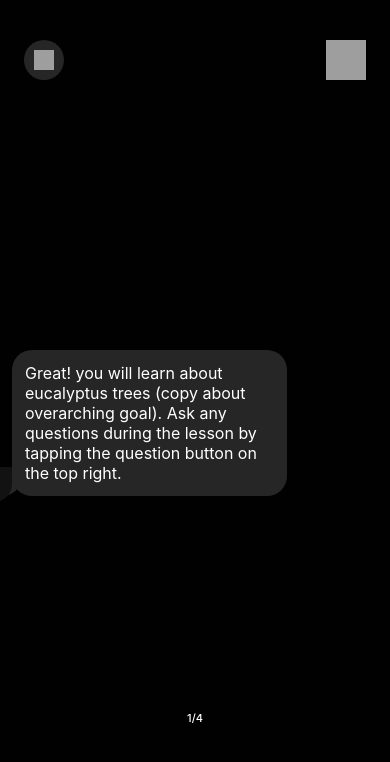
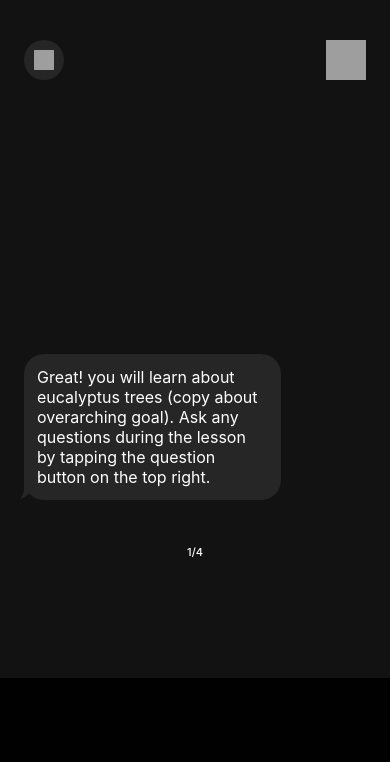
Before and after one commit to jritch/outdoor-learning, a React Native app: screen /LessonContentScreen in a window 390 px wide. Shown: the top 762 px of the page. Built offline with nearby package versions, Linux system fonts and the light colour scheme; grey boxes are pictures that could not be loaded; what react-native-pytorch-core would draw is missing.

Commit message:
Add chat scroll view container

```diff
--- /dev/null
+++ b/components/ChatScrollViewContainer.tsx
@@ -0,0 +1,55 @@
+import * as React from 'react';
+import {useRef, useState} from 'react';
+import {
+  KeyboardAvoidingView,
+  Platform,
+  ScrollView,
+  View,
+  StyleSheet,
+  Text,
+} from 'react-native';
+import TextVoiceInput from '../components/TextVoiceInput';
+import ChatBubble from '../components/ChatBubble';
+import findAnswer from '../components/questionAnswerModelInference';
+import LessonOptionsBar from '../components/LessonOptionsBar';
+import {RootStackParamList} from '../types';
+import {NativeStackScreenProps} from '@react-navigation/native-stack';
+import {ChatBubbleObject} from '../types';
+
+type Props = {
+  chatElements: Array<JSX.Element>;
+};
+
+export default function ChatScrollViewContainer({
+  chatElements,
+}: Props): JSX.Element {
+  const scrollViewRef = useRef<ScrollView>(null);
+  return (
+    <ScrollView
+      style={styles.scrollView}
+      ref={scrollViewRef}
+      onContentSizeChange={() =>
+        scrollViewRef?.current?.scrollToEnd({animated: true})
+      }
+    >
+      <View style={styles.scrollContents}>
+        {chatElements.map((element, index) => (
+          <View style={styles.bubbleWrapperBottomMargin} key={index}>
+            {element}
+          </View>
+        ))}
+      </View>
+    </ScrollView>
+  );
+}
+
+const styles = StyleSheet.create({
+  scrollView: {},
+  scrollContents: {
+    marginTop: 16,
+    marginHorizontal: 24,
+  },
+  bubbleWrapperBottomMargin: {
+    marginBottom: 16,
+  },
+});
--- a/components/LessonPrimaryLayout.tsx
+++ b/components/LessonPrimaryLayout.tsx
@@ -96,8 +96,9 @@ const styles = StyleSheet.create({
   mainContainer: {
     display: 'flex',
     flexDirection: 'column',
-    minHeight: '100%',
+    maxHeight: '100%',
     position: 'relative',
+    backgroundColor: '#121212',
   },
   optionBarWrapper: {
     position: 'absolute',
@@ -105,17 +106,21 @@ const styles = StyleSheet.create({
     width: '100%',
   },
   body: {
-    display: 'flex',
+    // display: 'flex',
     flexGrow: 1,
-    margin: 12,
+    flexShrink: 1,
+    flexBasis: 'auto',
+    height: '100%',
   },
   imageSection: {
-    display: 'flex',
-    flexBasis: 'auto',
+    // display: 'flex',
+    // flexBasis: 'auto',
     flexGrow: 0,
+    flexShrink: 0,
   },
   navigationSection: {
     flexGrow: 0,
+    flexShrink: 0,
     marginBottom: 90,
     display: 'flex',
     flexDirection: 'row',
--- a/screens/lesson_elements/InformationalComponent.tsx
+++ b/screens/lesson_elements/InformationalComponent.tsx
@@ -5,6 +5,7 @@ import type {NativeStackScreenProps} from '@react-navigation/native-stack';
 import type {InformationalElement} from '../../lesson_content/lessonTypes';
 import ChatBubble from '../../components/ChatBubble';
 import LessonPrimaryLayout from '../../components/LessonPrimaryLayout';
+import ChatScrollViewContainer from '../../components/ChatScrollViewContainer';
 
 type Props = {
   elementProps: InformationalElement;
@@ -31,7 +32,8 @@ export default function InformationalComponent({
       navigation={navigation}
       route={route}
     >
-      {messages.map((message, i) => (
+      <ChatScrollViewContainer
+        chatElements={messages.map((message, i) => (
           <ChatBubble
             key={i}
             alignment="left"
@@ -40,6 +42,7 @@ export default function InformationalComponent({
             backgroundColor={'#121212'}
           />
         ))}
+      />
     </LessonPrimaryLayout>
   );
 }
```
Lines whose indentation alone changed are shown as unchanged.
